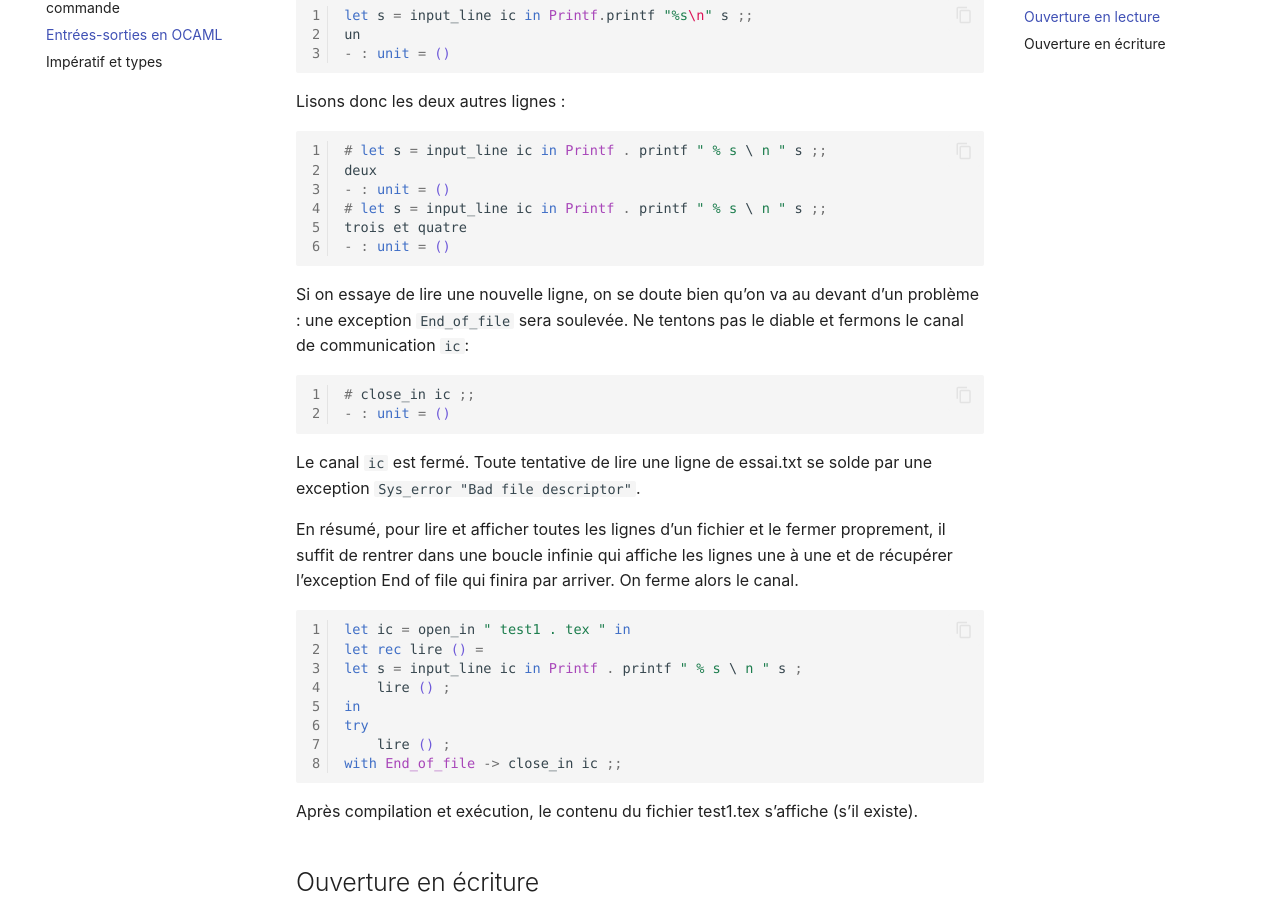
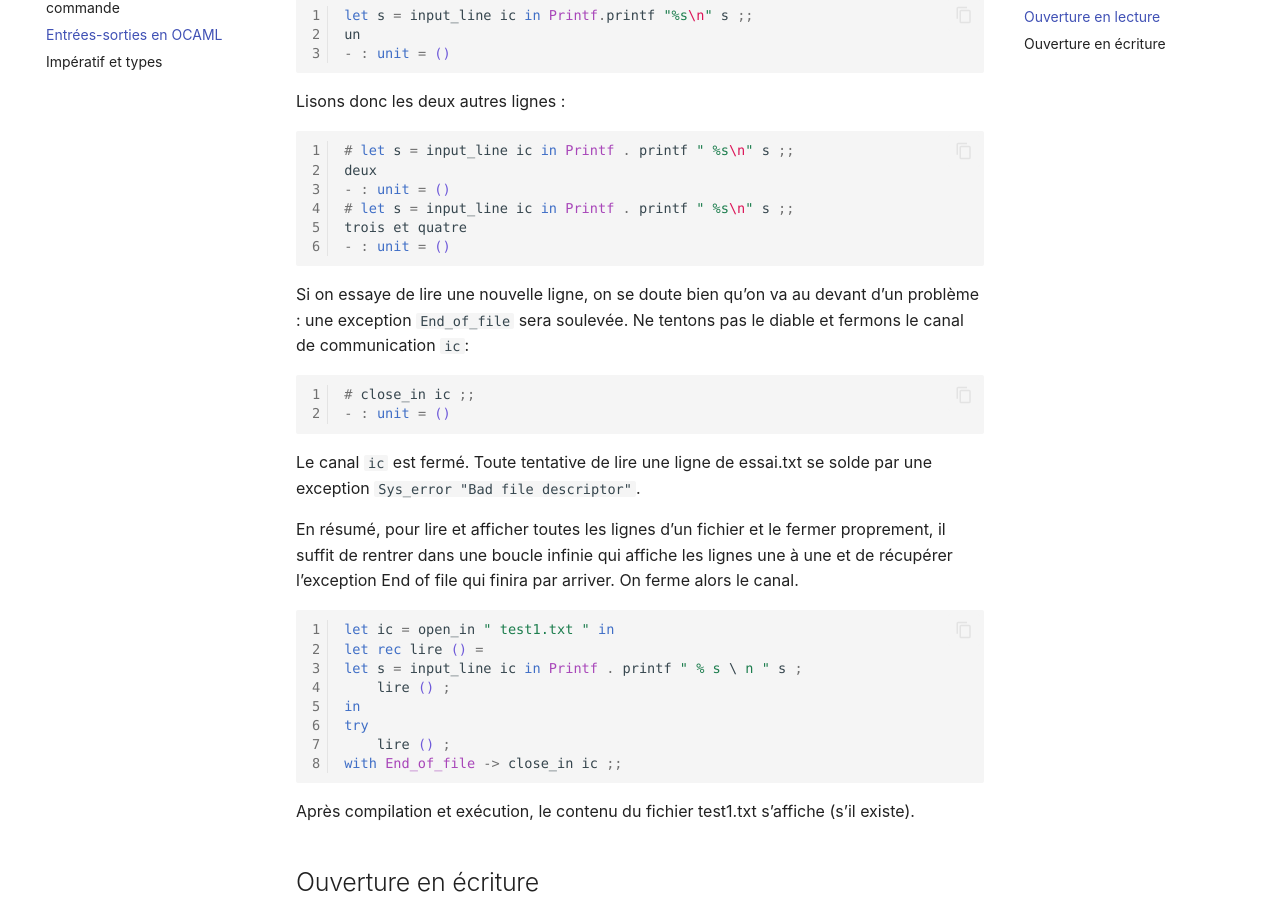
Before and after one commit to mp2i-thiers/mp2i-thiers.github.io, an MkDocs documentation site: the page built from docs/Ocaml/Entrées-Sorties.md, in a window 1280 px wide and 1400 px high, scrolled down 1316 px. Shown: the part 118-1026 px from the top of the window. Built offline with MkDocs 1.6.1 and Material for MkDocs 9.7.7, drawn with Linux system fonts in a browser that asks for light colours; some of the changed text lies outside the part shown.

Commit message:
Update Entrées-Sorties.md

````diff
--- a/docs/Ocaml/Entrées-Sorties.md
+++ b/docs/Ocaml/Entrées-Sorties.md
@@ -21,7 +21,7 @@ Deux types prédéfinis `in_channel` et `out_channel` décrivent les canaux de c
 
 ## Ouverture en lecture
 
-Dans un fichier essai.tex du répertoire courant, écrivons trois lignes :
+Dans un fichier essai.txt du répertoire courant, écrivons trois lignes :
 ```
     un
     deux
@@ -58,10 +58,10 @@ un
 Lisons donc les deux autres lignes :
 
 ```Ocaml linenums="1"
-# let s = input_line ic in Printf . printf " % s \ n " s ;;
+# let s = input_line ic in Printf . printf " %s\n" s ;;
 deux
 - : unit = ()
-# let s = input_line ic in Printf . printf " % s \ n " s ;;
+# let s = input_line ic in Printf . printf " %s\n" s ;;
 trois et quatre
 - : unit = ()
 ```
@@ -80,7 +80,7 @@ En résumé, pour lire et afficher toutes les lignes d’un fichier et le fermer
 qui finira par arriver. On ferme alors le canal.
 
 ```Ocaml linenums="1"
-let ic = open_in " test1 . tex " in
+let ic = open_in " test1.txt " in
 let rec lire () =
 let s = input_line ic in Printf . printf " % s \ n " s ;
     lire () ;
@@ -90,7 +90,7 @@ try
 with End_of_file -> close_in ic ;;
 ```
 
-Après compilation et exécution, le contenu du fichier test1.tex s’affiche (s’il existe).
+Après compilation et exécution, le contenu du fichier test1.txt s’affiche (s’il existe).
 
 ## Ouverture en écriture
 
````
